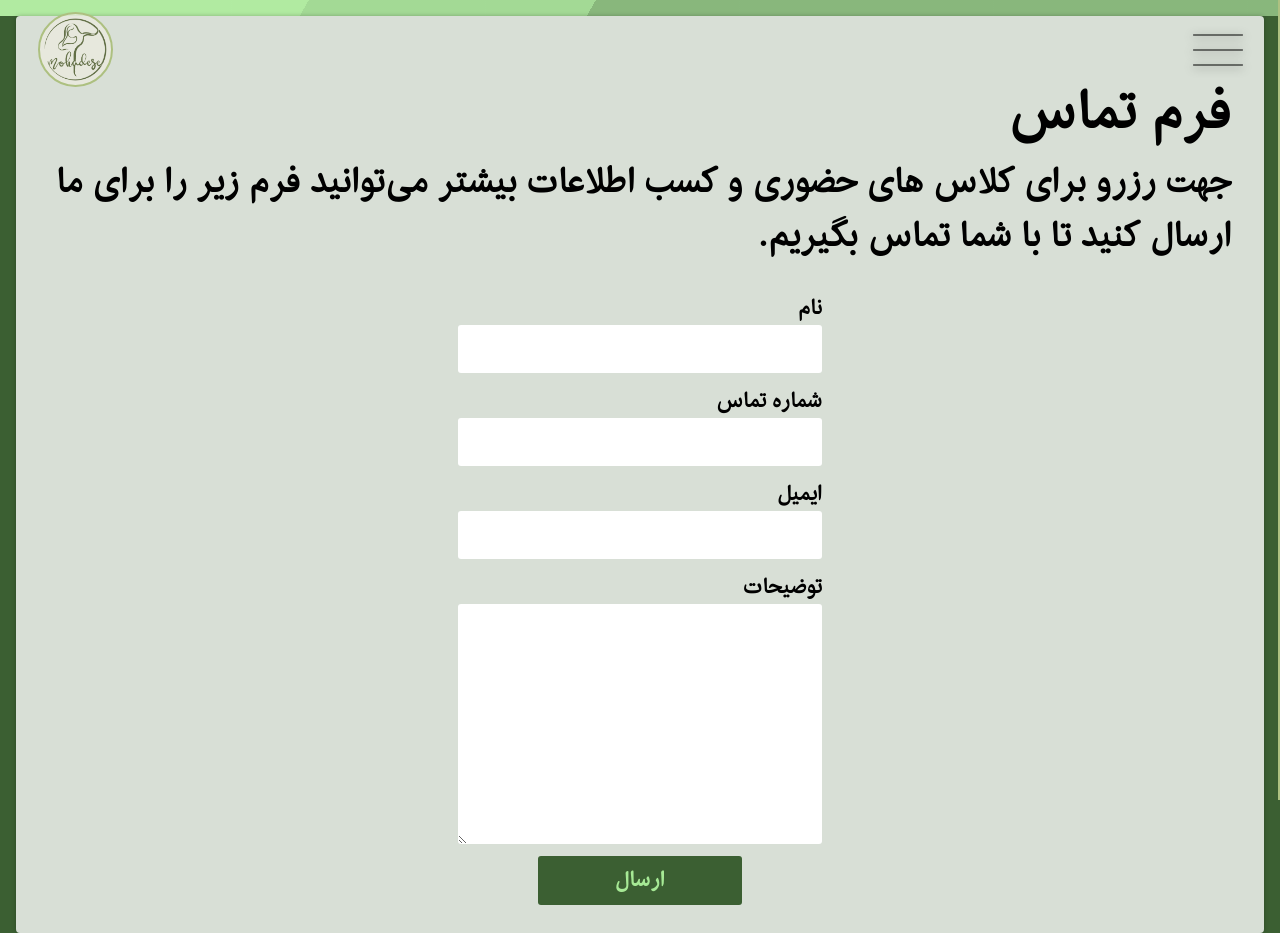
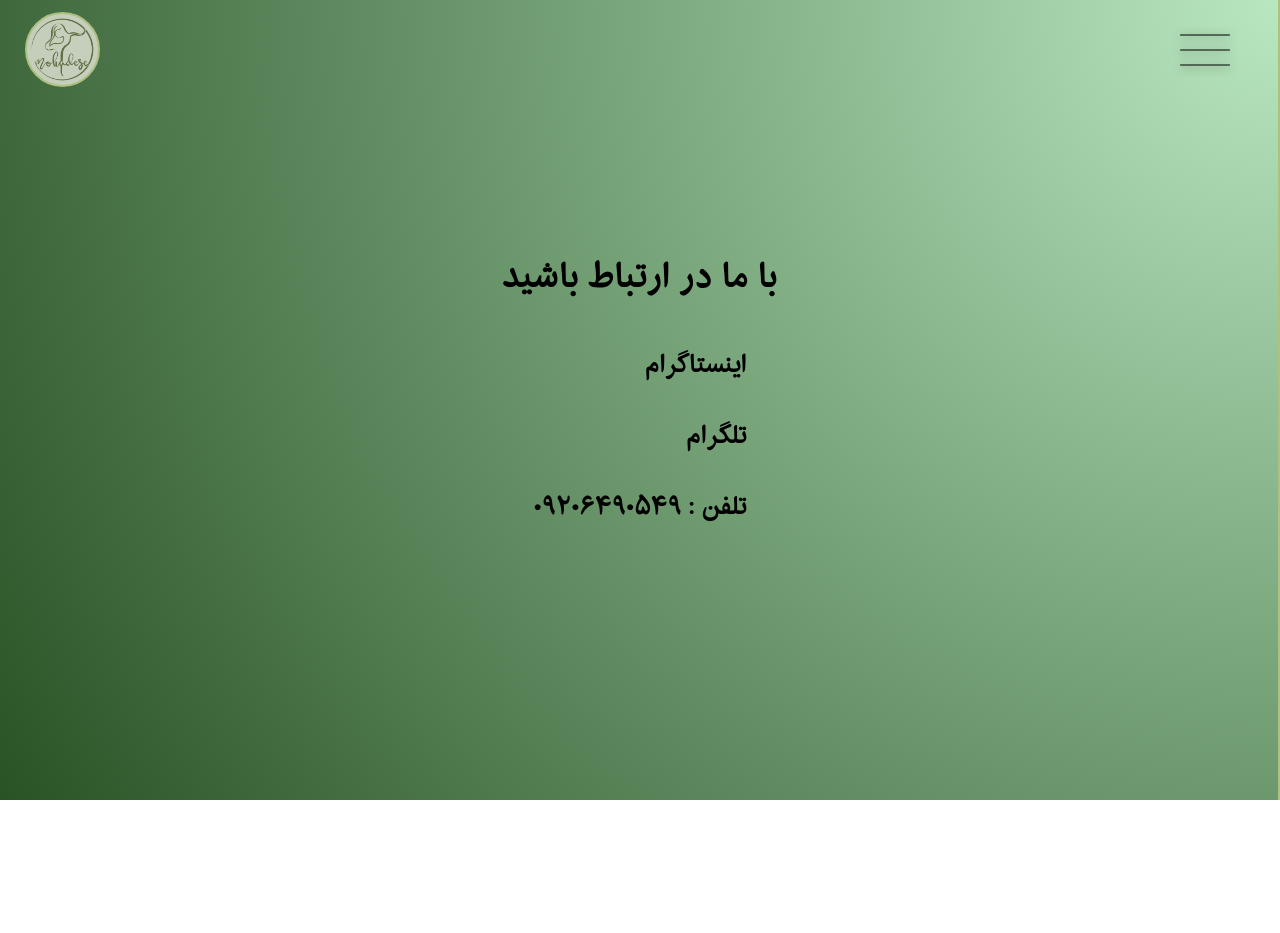
Before and after one commit to AKA-Abdol/yoga-mohadese, a React (Create React App) app: page / in a window 1280 px wide. After the commit the page ends 800 px from the top, so only its background shows below. Built offline with nearby package versions, Linux system fonts and the light colour scheme.

Commit message:
all pages are fine

```diff
--- a/src/App.tsx
+++ b/src/App.tsx
@@ -7,7 +7,7 @@ import Reserve from "./pages/Reserve"
 function App() {
   return (
     <div className="w-full h-screen bg-green-300 text-black">
-      <Reserve />
+      <Contact />
     </div>
   );
 }
--- a/src/pages/Contact.tsx
+++ b/src/pages/Contact.tsx
@@ -6,11 +6,11 @@ export default function Contact() {
     <div className={styles.body}>
       <Header />
       <div className={styles.container}>
-        <h1 className="text-6xl">با ما در ارتباط باشید</h1>
+        <h1 className="text-4xl">با ما در ارتباط باشید</h1>
         <ul>
-          <li className={styles["link-styling"]}>اینستاگرام</li>
-          <li className={styles["link-styling"]}>تلگرام</li>
-          <li className={styles["link-styling"]}>تلفن</li>
+          <li className={styles["link-styling"]}><a href="https://www.instagram.com/yoga.mohadese/">اینستاگرام</a></li>
+          <li className={styles["link-styling"]}><a href="https://t.me/yogamohadeseh">تلگرام</a></li>
+          <li className={styles["link-styling"]}>تلفن : ۰۹۲۰۶۴۹۰۵۴۹</li>
         </ul>
       </div>
     </div>
--- a/src/pages/Reserve.tsx
+++ b/src/pages/Reserve.tsx
@@ -1,32 +1,140 @@
 import styles from "./styles/Reserve.module.css";
 import Header from "../components/Header";
+import { SetStateAction, useState } from "react";
 
 export default function Reserve() {
+  /*
+const scriptURL = 'https://script.google.com/macros/s/AKfycbxDrcpY4wFgxJzm8Xgz76thDOa-RqprQCjJaUKE3jg0iM8x5y0tHYYWvePb54oJ_c2f/exec'
+const form = document.forms['submit-to-google-sheet']
+const msg = document.getElementById("msg");
+const phoneno = /^\d{11}$/;
+
+form.addEventListener('submit', e => {
+    e.preventDefault()
+    const name = document.getElementById('name').value;
+    const number = document.getElementById('phoneNumber').value;
+
+    const nameErr = document.getElementById('err2');
+    const numErr = document.getElementById('err3');
+
+    if (name == "" || name.length < 3) {
+      nameErr.innerText = "نام و نام خانوادگی را کامل وارد نمایید"
+      return false;
+    } else {
+      nameErr.innerText = ""
+    }
+
+    if (!(number.match(phoneno)) || number == "") {
+      numErr.innerText = "شماره تلفن همراه خود را با اعداد انگیلیسی و کامل وارد نمایید"
+      return false;
+    }     else {
+      numErr.innerText = ""
+      msg.innerHTML = "لطفا چند صبر کنید."
+      fetch(scriptURL, { method: 'POST', body: new FormData(form)})
+      .then(response => {
+          msg.innerHTML = "اطلاعات شما ثبت شد. کارشناسان ما با شما تماس خواهند گرفت"
+          setTimeout(function(){
+              msg.innerHTML = ""
+          },10000)
+          form.reset();
+      })
+      .catch(error => console.error('Error!', error.message))
+    }
+})
+ */
+  const scriptURL =
+    "https://script.google.com/macros/s/AKfycbxlsmny036LQVKVs_tW6NyRsygUWLTt3CnGbZeV9sixbSR3IXB8N6gTfHs6TEByjoXE/exec";
+
+  const phoneno = /^\d{9,12}$/;
+
+  const [name, setName] = useState("");
+  const [number, setNumber] = useState("");
+  const [mail, setMail] = useState("");
+
+  const [errMsg, setErrMsg] = useState("");
+
+  const handleNameChange = (e: React.ChangeEvent<HTMLInputElement>) =>
+    setName(e.target.value);
+
+  const handleNumberChange = (e: React.ChangeEvent<HTMLInputElement>) =>
+    setNumber(e.target.value);
+
+  const handleMailChange = (e: React.ChangeEvent<HTMLInputElement>) =>
+    setMail(e.target.value);
+
+  const handleSubmit = (e: any) => {
+    e.preventDefault();
+    if (name.length < 3 || name == "") {
+      setErrMsg("نام خود را به صورت کامل وارد نمایید");
+    } else if (!number.match(phoneno)) {
+      setErrMsg("شماره تلفن همراه خود را با اعداد انگیلیسی و کامل وارد نمایید");
+    } else {
+      setErrMsg("لطفا چند صبر کنید.");
+
+      const formData = new FormData();
+      formData.append("name", name);
+      formData.append("number", number);
+      formData.append("mail", mail);
+
+      fetch(scriptURL, { method: "POST", body: formData })
+        .then((response) => {
+          console.log("annas agha send shod");
+
+          setErrMsg("اطلاعات شما ثبت شد. در اولین فرصت به شما پیام میدهیم.");
+          setTimeout(function () {
+            setErrMsg("");
+          }, 5000);
+          setMail("");
+          setName("");
+          setNumber("");
+        })
+        .catch((error) => console.error("Error!", error.message));
+    }
+  };
+
   return (
-    <div className={styles.body}>
-    <Header />
-      <div className={styles.bg}></div>
-      <div className={`${styles.bg} ${styles.bg2}`}></div>
-      <div className={`${styles.bg} ${styles.bg3}`}></div>
-      <div className={styles.content}>
-        <div className={styles.title}>
-          <h1>فرم تماس</h1>
-          <h2>
-            جهت رزرو برای کلاس های حضوری و کسب اطلاعات بیشتر می‌توانید فرم زیر
-            را برای ما ارسال کنید تا با شما تماس بگیریم.
-          </h2>
-        </div>
+    <div className={styles.bodyStyle}>
+      <Header />
+      <div className={styles.mainContent}>
+        <h1 className={styles.h1Styles}>فرم تماس</h1>
+        <h2 className={styles.h2Styles}>
+          جهت رزرو برای کلاس های حضوری و کسب اطلاعات بیشتر می‌توانید فرم زیر را
+          برای ما ارسال کنید تا در واتس‌اپ به شما پیام دهیم.
+        </h2>
 
-        <form action="">
-          <label>نام</label>
-          <input type="text" name="" id="" />
-          <label>شماره تماس</label>
-          <input type="text" name="" id="" />
-          <label>ایمیل</label>
-          <input type="text" name="" id="" />
-          <label>توضیحات</label>
-          <textarea name="" id="" cols={20} rows={10}></textarea>
-          <button type="submit">ارسال</button>
+        <form className={styles.myForm} action="">
+          <label htmlFor="name">
+            نام <span className={styles.makeItred}>*</span>
+          </label>
+          <input
+            type="text"
+            name="name"
+            value={name}
+            onChange={handleNameChange}
+          />
+
+          <label htmlFor="number">
+            شماره تماس <span className={styles.makeItred}>*</span>
+          </label>
+          <input
+            type="text"
+            name="number"
+            value={number}
+            onChange={handleNumberChange}
+          />
+
+          <label htmlFor="mail">ایمیل</label>
+          <input
+            type="text"
+            name="mail"
+            value={mail}
+            onChange={handleMailChange}
+          />
+
+          <p className={styles.errMsgStyle}>{errMsg}</p>
+          <button type="submit" onClick={handleSubmit}>
+            ارسال
+          </button>
         </form>
       </div>
     </div>
--- a/src/pages/styles/Contact.module.css
+++ b/src/pages/styles/Contact.module.css
@@ -8,6 +8,10 @@
       #295225
     );
 
+    display: flex;
+    flex-direction: column;
+    justify-content: center;
+    align-items: center;
     overflow: hidden;
     direction: rtl;
     font-family: IRANRounded!important;
@@ -16,9 +20,13 @@
 h1, h2, h3, h4, h5, h6,input, textarea, li {
 	font-family: IRANRounded !important;
 }
+
 /* CONTENT OF WEB PAGE */
 .container{
-  padding: 5rem;
+  display: flex;
+  flex-direction: column;
+  justify-content: center;
+  align-items: center;
   display: flex;
   justify-content: space-evenly;
   flex-direction: column;
@@ -34,5 +42,5 @@ li{
   margin: 1rem;
 }
 .link-styling{
-  font-size: 30px;
+  font-size: 26px;
 }
--- a/src/pages/styles/Reserve.module.css
+++ b/src/pages/styles/Reserve.module.css
@@ -1,93 +1,68 @@
   /*    HOME WEB PAGE WITH ALIVE BALL */
-  .body{
+.bodyStyle{
     width: 100vw;
-    background-color: #3b5f32;
-
+    min-height: 100vh;
+    background-image: linear-gradient(#304b29, #619055);
     direction: rtl;
     font-family: IRANRounded!important;
-  }
-
-  .bg {
-    animation:slide 3s ease-in-out infinite alternate;
-    background-image: linear-gradient(-60deg, #3b5f32 50%, #a6e995 50%);
-    bottom:0;
-    left:-50%;
-    opacity:.5;
-    position:fixed;
-    right:-50%;
-    top:0;
-    z-index:-1;
-}
-.bg2 {
-    animation-direction:alternate-reverse;
-    animation-duration:4s;
+    display: flex;
+    justify-content: center;
+    align-items: center;
 }
 
-.bg3 {
-    animation-duration:5s;
-}
-@keyframes slide {
-    0% {
-        transform:translateX(-25%);
-    }
-
-    100% {
-        transform:translateX(25%);
-    }
+.makeItred{
+    font-weight: 600;
+    color: rgb(157, 0, 0);
 }
 
-.content {
-    background-color:rgba(255,255,255,.8);
-    border-radius:.25em;
-    box-shadow:0 0 .25em rgba(0,0,0,.25);
-
-    margin: 1rem;
-    padding: 2.5rem 1rem 1rem 1rem;
+.mainContent{
+    width: 600px;
     display: flex;
+    flex-direction: column;
+    justify-content: center;
     align-items: center;
-    flex-direction: column;
+    margin-top: 6rem;
+    margin-bottom: 6rem;
+    padding: 3rem;
 }
 
-.title{
-    padding: 1rem;
+.h1Styles{
+    font-size: 32px;
+    margin-bottom: 2rem;
 }
 
-.content h1{
-    font-size: 36px;
+.h2Styles{
+    font-size: 22px;
+    text-align: justify;
+    margin-bottom: 2rem;
 }
 
-.content h2{
-    font-size: 26px;
-}
-
-.content form{
-    display: flex;
-    flex-direction: column;
-}
-
-form {
+.myForm {
     width: 100%;
     display: flex;
     flex-direction: column;
 }
 
-form textarea,
-form button,
-form input{
-    border-radius: 3px;
+.myForm textarea,
+.myForm button,
+.myForm input{
+    border-radius: 5px;
     border: none;
+    background-color: #a0b49b;
 }
 
-form input{
-    padding: 0.75rem;
+.myForm input{
+    padding: 0.5rem;
 }
 
-form label{
-    margin-top: 0.5rem;
+
+.myForm label{
+    margin-top: 1.5rem;
+    margin-bottom: 0.5rem;
     font-size: 18px;
 }
 
-form button{
+.myForm button{
     padding: 0.5rem;
     margin: 0.75rem 5rem;
     background-color: #3b5f32;
@@ -96,96 +71,9 @@ form button{
     font-family: inherit;
 }
 
-/*    FOR IPAD */
-@media only screen and (min-width: 767px)  {
-#img-link{
-    width: 100px;
-    height: 100px;
-
-    margin-top: 0.5rem;
-    }
-
-    .content h1{
-        font-size: 52px;
-    }
-
-    .content h2{
-        font-size: 30px;
-    }
-
-    form {
-        width: 60%;
-    }
-
-    form input{
-        padding: 0.75rem;
-    }
-
-    form label{
-        margin-top: 0.75rem;
-        font-size: 22px;
-    }
+.errMsgStyle{
+    color: #ffbebe;
+    text-align: center;
+    margin-top: 2rem;
+    margin-bottom: 2rem;
 }
-
-    /*    FOR NEST HUB */
-@media only screen and (min-width: 1020px)  {
-    #img-link{
-        width: 100px;
-        height: 100px;
-
-        margin-top: 0.25rem;
-    }
-
-    .content h1{
-        font-size: 32px;
-    }
-
-    .content h2{
-        font-size: 22px;
-    }
-
-    form {
-        width: 30%;
-    }
-
-    form input{
-        padding: 0.75rem;
-    }
-
-    form label{
-        margin-top: 0.5rem;
-        font-size: 16px;
-    }
-
-}
-
-      /*    FOR NEST HUB MAX*/
-@media only screen and (min-width: 1279px)  {
-    #img-link{
-    width: 100px;
-    height: 100px;
-
-    margin-top: 0.15rem;
-    }
-    .content h1{
-        font-size: 56px;
-    }
-
-    .content h2{
-        font-size: 36px;
-    }
-
-    form {
-        width: 30%;
-    }
-
-    form input{
-        padding: 0.75rem;
-    }
-
-    form label{
-        margin-top: 0.75rem;
-        font-size: 22px;
-    }
-
-}
```
